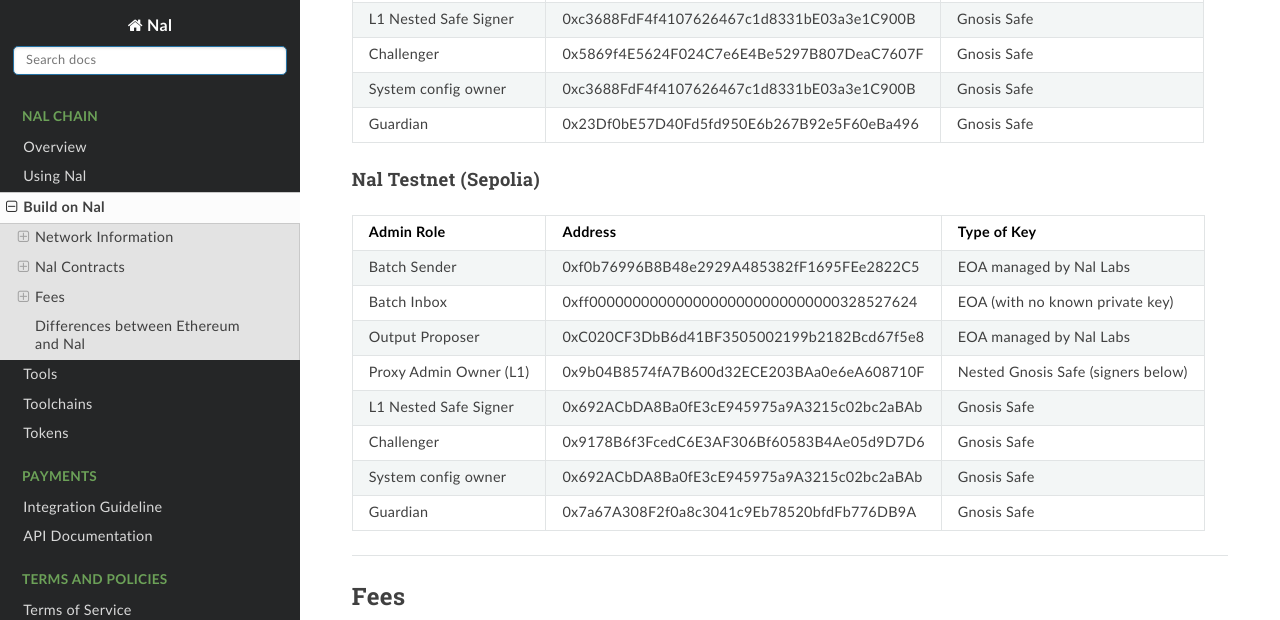
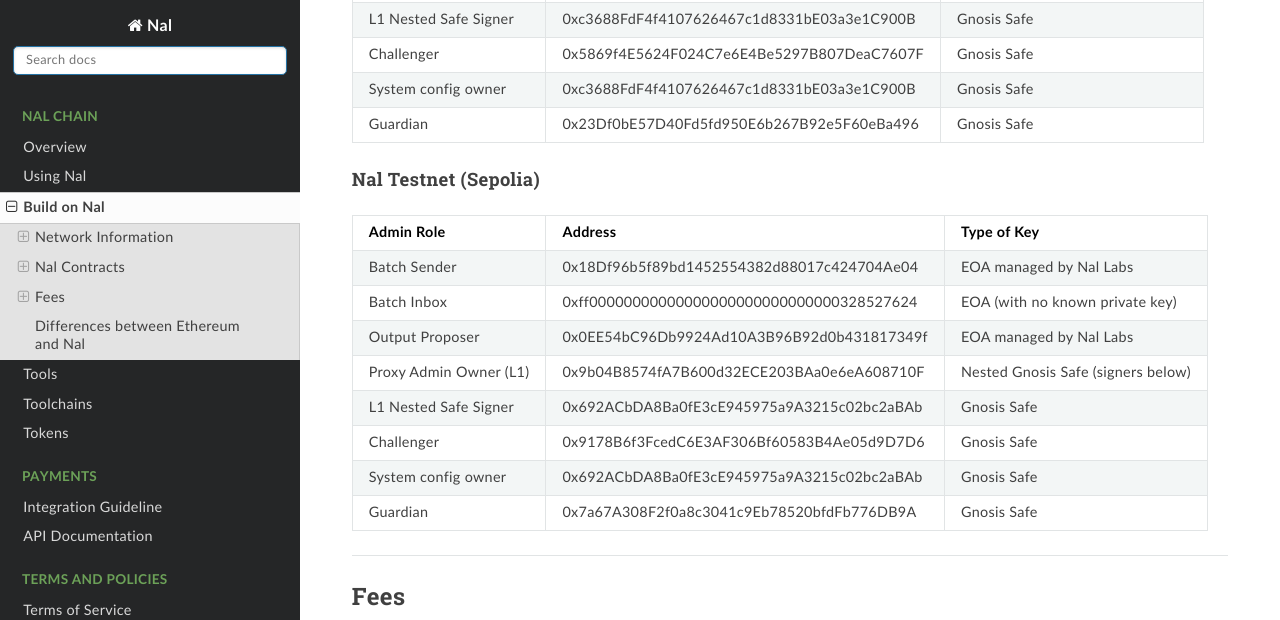
Before and after one commit to nal-labs/docs, a Sphinx documentation site: the page built from source/chain/BuildOnNal.md, in a window 1280 px wide and 900 px high, scrolled down 3888 px. Shown: the top 620 px of the window. Built offline with Sphinx 7.4.7 and the Read the Docs theme 2.0.0, drawn with Linux system fonts in a browser that asks for light colours.

Commit message:
Change batcher and proposer address after keystore update

```diff
--- a/source/chain/BuildOnNal.md
+++ b/source/chain/BuildOnNal.md
@@ -133,9 +133,9 @@
 
 | Admin Role | Address | Type of Key |
 | --- | --- | --- |
-| Batch Sender | 0xf0b76996B8B48e2929A485382fF1695FEe2822C5 | EOA managed by Nal Labs |
+| Batch Sender | 0x18Df96b5f89bd1452554382d88017c424704Ae04 | EOA managed by Nal Labs |
 | Batch Inbox | 0xff00000000000000000000000000000328527624 | EOA (with no known private key) |
-| Output Proposer | 0xC020CF3DbB6d41BF3505002199b2182Bcd67f5e8 | EOA managed by Nal Labs |
+| Output Proposer | 0x0EE54bC96Db9924Ad10A3B96B92d0b431817349f | EOA managed by Nal Labs |
 | Proxy Admin Owner (L1) | 0x9b04B8574fA7B600d32ECE203BAa0e6eA608710F | Nested Gnosis Safe (signers below) |
 | L1 Nested Safe Signer | 0x692ACbDA8Ba0fE3cE945975a9A3215c02bc2aBAb | Gnosis Safe |
 | Challenger | 0x9178B6f3FcedC6E3AF306Bf60583B4Ae05d9D7D6 | Gnosis Safe |
```
